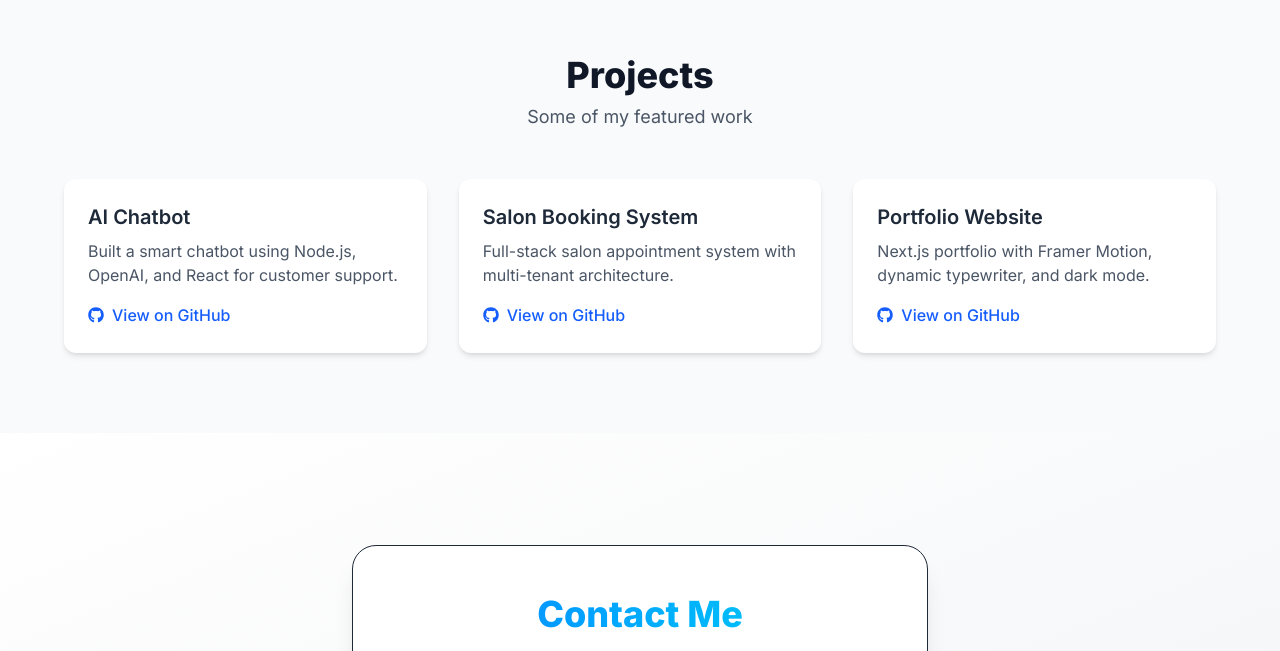
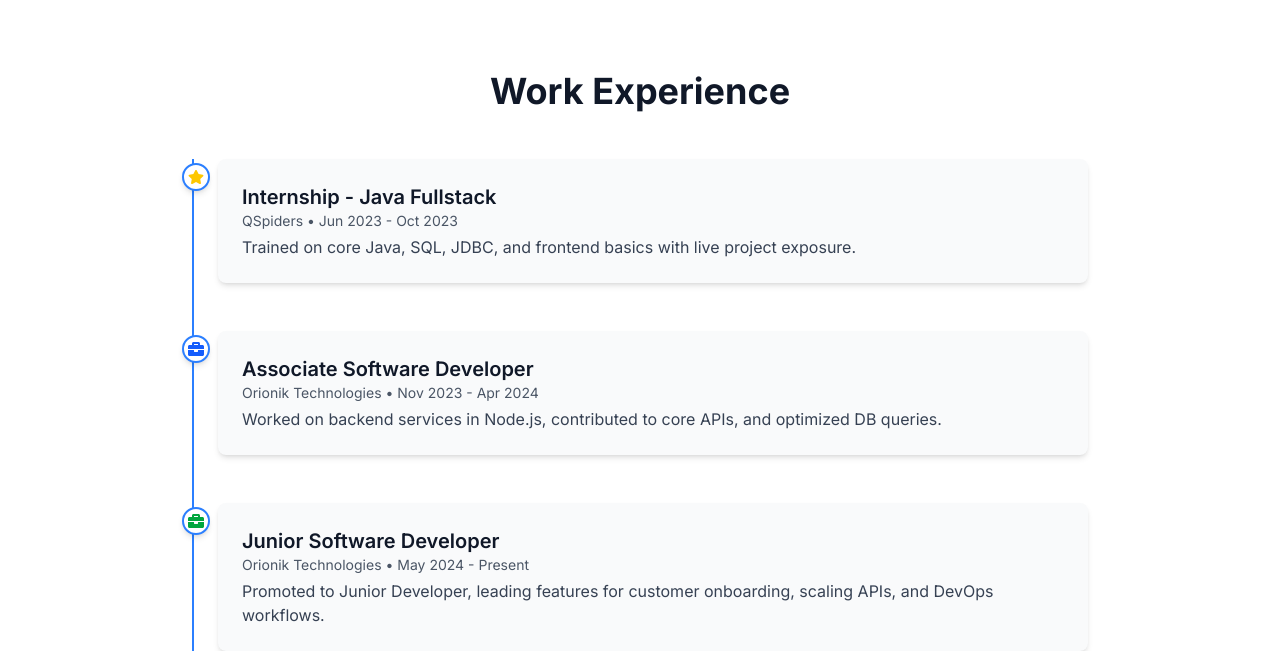
Before and after one commit to AbhayBava/portfolio, a Next.js app in the folder abhay-portfolio/: page / in a window 1280 px wide. Shown: the part 1449-2100 px from the top of the page. Built offline with nearby package versions, Linux system fonts and the light colour scheme.

Commit message:
adding work expr

```diff
--- /dev/null
+++ b/abhay-portfolio/src/app/components/WorkExperience.tsx
@@ -0,0 +1,74 @@
+// components/WorkExperience.tsx
+"use client";
+
+import { motion } from "framer-motion";
+import { FaBriefcase, FaStar } from "react-icons/fa";
+
+const experiences = [
+  {
+    role: "Internship - Java Fullstack",
+    company: "QSpiders",
+    date: "Jun 2023 - Oct 2023",
+    description:
+      "Trained on core Java, SQL, JDBC, and frontend basics with live project exposure.",
+    icon: <FaStar className="text-yellow-400" />,
+  },
+  {
+    role: "Associate Software Developer",
+    company: "Orionik Technologies",
+    date: "Nov 2023 - Apr 2024",
+    description:
+      "Worked on backend services in Node.js, contributed to core APIs, and optimized DB queries.",
+    icon: <FaBriefcase className="text-blue-600" />,
+  },
+  {
+    role: "Junior Software Developer",
+    company: "Orionik Technologies",
+    date: "May 2024 - Present",
+    description:
+      "Promoted to Junior Developer, leading features for customer onboarding, scaling APIs, and DevOps workflows.",
+    icon: <FaBriefcase className="text-green-600" />,
+  },
+];
+
+export default function WorkExperience() {
+  return (
+    <section
+      id="experience"
+      className="py-24 px-6 bg-white dark:bg-gray-900 text-gray-900 dark:text-white"
+    >
+      <div className="max-w-4xl mx-auto">
+        <h2 className="text-4xl font-bold mb-12 text-center">Work Experience</h2>
+
+        <div className="relative border-l-2 border-blue-500 dark:border-cyan-400 pl-6 space-y-12">
+          {experiences.map((exp, index) => (
+            <motion.div
+              key={index}
+              initial={{ opacity: 0, x: -50 }}
+              whileInView={{ opacity: 1, x: 0 }}
+              transition={{ duration: 0.6, delay: index * 0.2 }}
+              viewport={{ once: true }}
+              className="relative"
+            >
+              {/* Timeline marker */}
+              <span className="absolute left-[-36px] top-1">
+                <div className="w-7 h-7 flex items-center justify-center rounded-full bg-white dark:bg-gray-800 border-2 border-blue-500 dark:border-cyan-400 shadow-md">
+                  {exp.icon}
+                </div>
+              </span>
+
+              {/* Content */}
+              <div className="bg-gray-50 dark:bg-gray-800 p-6 rounded-lg shadow-md">
+                <h3 className="text-xl font-semibold">{exp.role}</h3>
+                <p className="text-sm text-gray-600 dark:text-gray-400 mb-1">
+                  {exp.company} • {exp.date}
+                </p>
+                <p className="text-gray-700 dark:text-gray-300">{exp.description}</p>
+              </div>
+            </motion.div>
+          ))}
+        </div>
+      </div>
+    </section>
+  );
+}
--- a/abhay-portfolio/src/app/page.tsx
+++ b/abhay-portfolio/src/app/page.tsx
@@ -1,9 +1,9 @@
 import Header from "../app/components/Header";
 import Hero from "../app/components/Hero";
 import About from "../app/components/About";
-// import Projects from "../app/components/Projects";
 import Contact from "../app/components/Contact";
 import Projects from "../app/components/Projects";
+import WorkExperience from "../app/components/WorkExperience";
 import Footer from "../app/components/Footer";
 
 export default function HomePage() {
@@ -12,6 +12,7 @@
       <Header />
       <Hero />
       <About />
+      <WorkExperience />
       <Projects />
       <Contact />
       <Footer />
```
